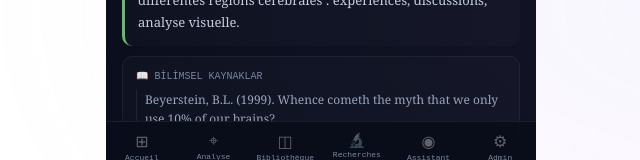
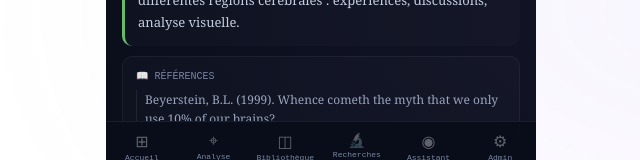
Before and after one commit to mustafayapayzeka/neurofen-fr, a React (Vite) app: page / in a window 1280 px wide. Both pictures are taken after a click on the button "Voir les détails →". Shown: the part 630-790 px from the top of the page, without its empty margins (319-959 px from the left). Built offline with nearby package versions, Linux system fonts and the light colour scheme.

Commit message:
Change 'BİLİMSEL KAYNAKLAR' to 'RÉFÉRENCES'

```diff
--- a/src/App.jsx
+++ b/src/App.jsx
@@ -538,7 +538,7 @@ export default function App() {
             ))}
             {secilenMit.kaynaklar.length > 0 && (
               <div style={{ background:"rgba(255,255,255,0.02)", border:"1px solid rgba(255,255,255,0.05)", borderRadius:10, padding:13 }}>
-                <div style={{ fontSize:10, color:"#7986a3", fontFamily:"monospace", marginBottom:8 }}>📖 BİLİMSEL KAYNAKLAR</div>
+                <div style={{ fontSize:10, color:"#7986a3", fontFamily:"monospace", marginBottom:8 }}>📖 RÉFÉRENCES</div>
                 {secilenMit.kaynaklar.map((k,i) => <div key={i} style={{ fontSize:12, color:"#9aa5be", lineHeight:1.6, paddingLeft:8, borderLeft:"1px solid rgba(255,255,255,0.08)", marginBottom:5 }}>{k}</div>)}
               </div>
             )}
```
